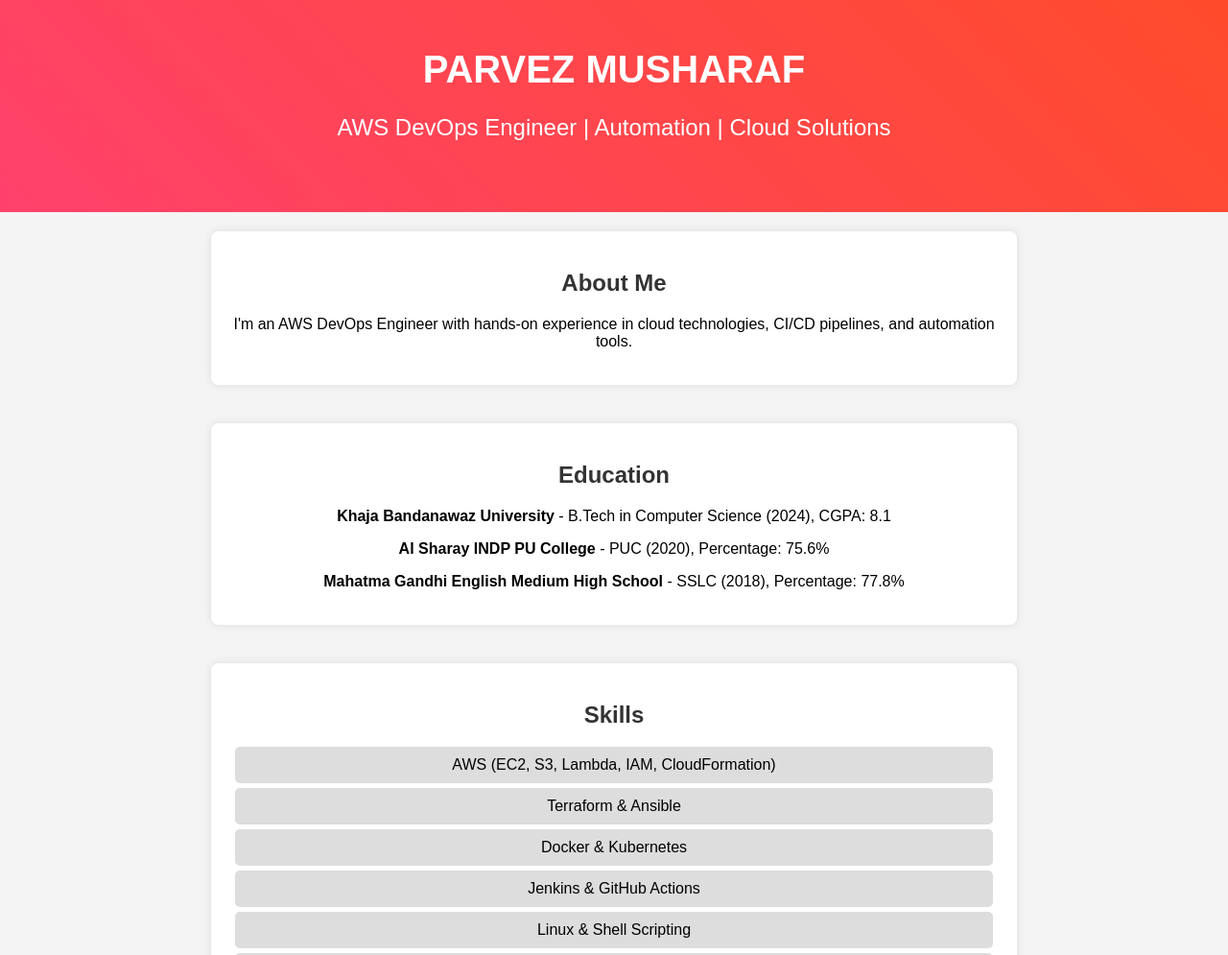
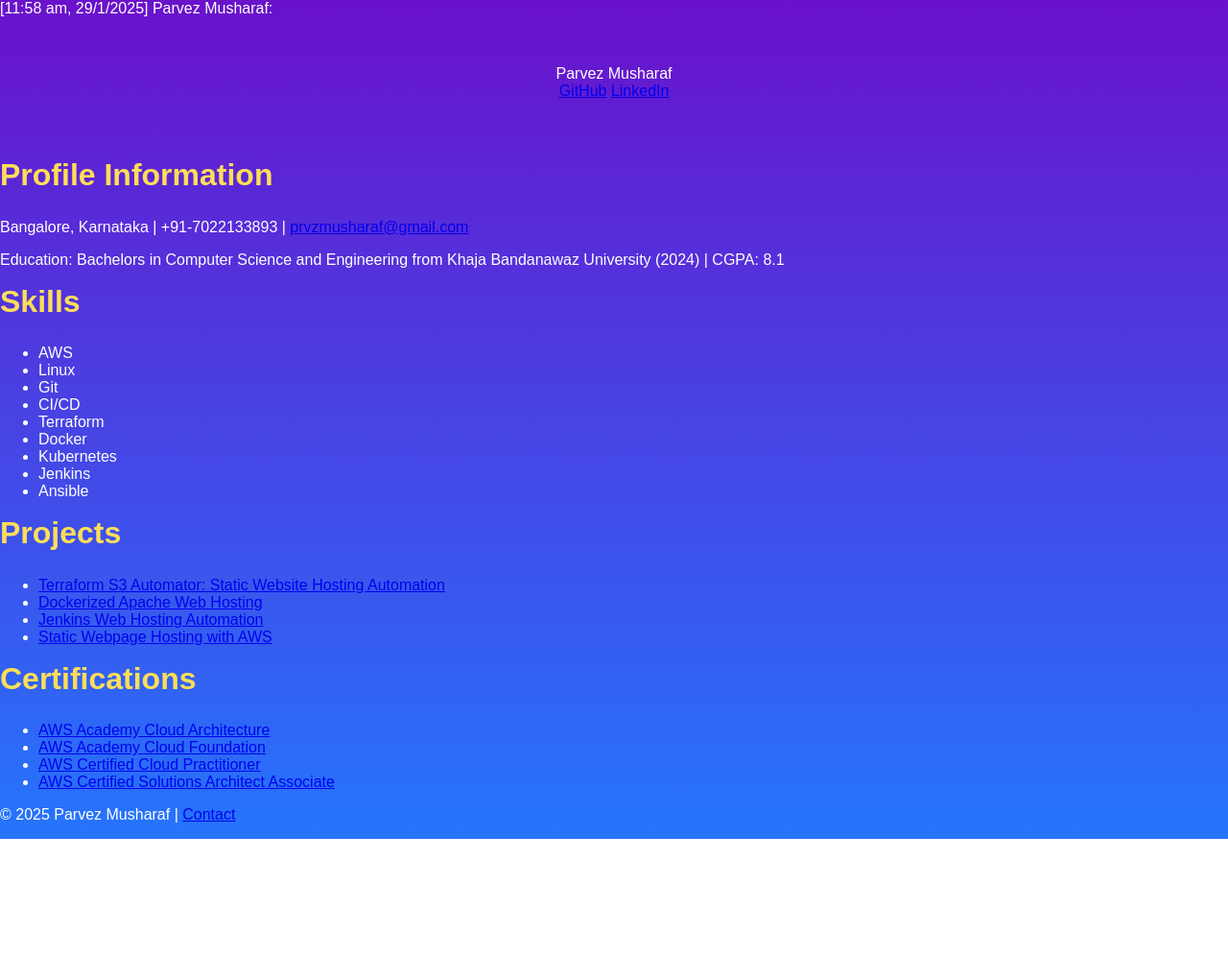
Before and after one commit to parvez-62/Static-Webpage-Hosting, a plain HTML site: page index.html in a window 1280 px wide. Shown: the top 995 px of the page at 96% size. After the commit the page ends 874 px from the top, so only its background shows below. Drawn offline with Linux system fonts and the light colour scheme.

Commit message:
Update index.html

```diff
--- a/index.html
+++ b/index.html
@@ -1,131 +1,164 @@
-<!DOCTYPE html>
+[11:58 am, 29/1/2025] Parvez Musharaf: <!DOCTYPE html>
 <html lang="en">
 <head>
     <meta charset="UTF-8">
     <meta name="viewport" content="width=device-width, initial-scale=1.0">
-    <title>Parvez Musharaf | AWS DevOps Engineer</title>
+    <title>Parvez Musharaf</title>
     <style>
         body {
-            font-family: Arial, sans-serif;
+            font-family: 'Arial', sans-serif;
             margin: 0;
             padding: 0;
+            background: linear-gradient(to bottom, #6a11cb, #2575fc);
+            color: white;
+            overflow-x: hidden;
+        }
+
+        header {
+            text-align: center;
+            padding: 50px 20px;
+        }
+
+        h1 {
+            font-size: 3rem;
+            margin: 0;
+            animation: fadeIn 2s ease-in-out;
+        }
+
+        h2 {
+            font-size: 2rem;
+            margin-top: 10px;
+            color: #ffdd59;
+            animat…
+[12:25 pm, 29/1/2025] Parvez Musharaf: <!DOCTYPE html>
+<html lang="en">
+<head>
+    <meta charset="UTF-8">
+    <meta name="viewport" content="width=device-width, initial-scale=1.0">
+    <title>Parvez Musharaf - Portfolio</title>
+    <link href="https://fonts.googleapis.com/css2?family=Poppins:wght@300;400;600&display=swap" rel="stylesheet">
+    <style>
+        * {
+            margin: 0;
+            padding: 0;
+            box-sizing: border-box;
+            font-family: 'Poppins', sans-serif;
+        }
+        body {
             background-color: #f4f4f4;
-            text-align: center;
-            overflow-y: scroll;
+            color: #333;
         }
         header {
-            background: linear-gradient(45deg, #ff416c, #ff4b2b);
-            color: white;
-            padding: 50px;
-            font-size: 24px;
-            position: relative;
+            background: #1e3a8a;
+            color: #fff;
+            padding: 20px;
+            text-align: center;
+            font-size: 2em;
         }
-        @keyframes fadeIn {
-            0% { opacity: 0; transform: scale(0.8); }
-            100% { opacity: 1; transform: scale(1); }
-        }
-        .animated-name {
-            font-size: 40px;
-            font-weight: bold;
+        header a {
             color: #fff;
-            animation: fadeIn 2s ease-in-out;
+            text-decoration: none;
+            margin: 0 10px;
+            font-size: 1.2em;
         }
         section {
+            padding: 40px 20px;
+        }
+        .container {
+            width: 80%;
+            margin: auto;
+        }
+        .profile-info, .skills, .projects, .certifications {
+            background: #fff;
+            border-radius: 8px;
+            box-shadow: 0 4px 6px rgba(0, 0, 0, 0.1);
+            margin-bottom: 20px;
             padding: 20px;
         }
-        .container {
-            max-width: 800px;
-            margin: auto;
-            background: white;
+        .profile-info h2, .skills h2, .projects h2, .certifications h2 {
+            font-size: 1.5em;
+            color: #1e3a8a;
+            margin-bottom: 20px;
+        }
+        .skills ul, .projects ul, .certifications ul {
+            list-style-type: none;
+            margin-left: 20px;
+        }
+        .skills li, .projects li, .certifications li {
+            margin: 10px 0;
+        }
+        .projects li a, .certifications li a {
+            color: #1e3a8a;
+            text-decoration: none;
+        }
+        footer {
+            text-align: center;
             padding: 20px;
-            border-radius: 8px;
-            box-shadow: 0 0 10px rgba(0, 0, 0, 0.1);
+            background-color: #1e3a8a;
+            color: #fff;
         }
-        h1, h2 {
-            color: #333;
-        }
-        ul {
-            list-style: none;
-            padding: 0;
-        }
-        li {
-            background: #ddd;
-            margin: 5px;
-            padding: 10px;
-            border-radius: 5px;
-        }
-        a {
+        footer a {
+            color: #fff;
             text-decoration: none;
-            color: #007bff;
         }
     </style>
 </head>
 <body>
+
 <header>
-        <div class="animated-name">PARVEZ MUSHARAF</div>
-        <p>AWS DevOps Engineer | Automation | Cloud Solutions</p>
+    <div>Parvez Musharaf</div>
+    <div>
+        <a href="https://github.com/parvez-62/terraform.git" target="_blank">GitHub</a>
+        <a href="https://www.linkedin.com/in/parvez-musharaf/" target="_blank">LinkedIn</a>
+    </div>
 </header>
-    <section>
-        <div class="container">
-            <h2>About Me</h2>
-            <p>I'm an AWS DevOps Engineer with hands-on experience in cloud technologies, CI/CD pipelines, and automation tools.</p>
+
+<section class="container">
+    <div class="profile-info">
+        <h2>Profile Information</h2>
+        <p>Bangalore, Karnataka | +91-7022133893 | <a href="mailto:prvzmusharaf@gmail.com">prvzmusharaf@gmail.com</a></p>
+        <p>Education: Bachelors in Computer Science and Engineering from Khaja Bandanawaz University (2024) | CGPA: 8.1</p>
     </div>
-    </section>
-    <section>
-        <div class="container">
-            <h2>Education</h2>
-            <p><strong>Khaja Bandanawaz University</strong> - B.Tech in Computer Science (2024), CGPA: 8.1</p>
-            <p><strong>Al Sharay INDP PU College</strong> - PUC (2020), Percentage: 75.6%</p>
-            <p><strong>Mahatma Gandhi English Medium High School</strong> - SSLC (2018), Percentage: 77.8%</p>
-        </div>
-    </section>
-    <section>
-        <div class="container">
+
+    <div class="skills">
         <h2>Skills</h2>
         <ul>
-                <li>AWS (EC2, S3, Lambda, IAM, CloudFormation)</li>
-                <li>Terraform & Ansible</li>
-                <li>Docker & Kubernetes</li>
-                <li>Jenkins & GitHub Actions</li>
-                <li>Linux & Shell Scripting</li>
-                <li>CI/CD & Automation</li>
+            <li>AWS</li>
+            <li>Linux</li>
+            <li>Git</li>
+            <li>CI/CD</li>
+            <li>Terraform</li>
+            <li>Docker</li>
+            <li>Kubernetes</li>
+            <li>Jenkins</li>
+            <li>Ansible</li>
+        </ul>
+    </div>
+
+    <div class="projects">
+        <h2>Projects</h2>
+        <ul>
+            <li><a href="https://github.com/parvez-62/terraform" target="_blank">Terraform S3 Automator: Static Website Hosting Automation</a></li>
+            <li><a href="https://github.com/parvez-62/Dockerized-Apache-Web-Hosting" target="_blank">Dockerized Apache Web Hosting</a></li>
+            <li><a href="https://github.com/parvez-62/Jenkins-Web-Hosting-Automation" target="_blank">Jenkins Web Hosting Automation</a></li>
+            <li><a href="https://github.com/parvez-62/Static-Webpage-Hosting" target="_blank">Static Webpage Hosting with AWS</a></li>
+        </ul>
+    </div>
+
+    <div class="certifications">
+        <h2>Certifications</h2>
+        <ul>
+            <li><a href="https://aws.amazon.com/training/course-descriptions/cloud-architecture/" target="_blank">AWS Academy Cloud Architecture</a></li>
+            <li><a href="https://aws.amazon.com/training/course-descriptions/cloud-foundation/" target="_blank">AWS Academy Cloud Foundation</a></li>
+            <li><a href="https://www.udemy.com/certificate/UC-08b4c330-b75f-428f-b85c-fcde36dd4593" target="_blank">AWS Certified Cloud Practitioner</a></li>
+            <li><a href="https://www.udemy.com/certificate/UC-4e2d645f-f444-4d09-83c6-48b13cf436ff" target="_blank">AWS Certified Solutions Architect Associate</a></li>
         </ul>
     </div>
 </section>
-    <section>
-        <div class="container">
-            <h2>Projects</h2>
-            <ul>
-                <li><a href="https://github.com/parvez-62/Static-Webpage-Hosting" target="_blank">Static Webpage Hosting with AWS S3 & CloudFront</a></li>
-                <li><a href="https://github.com/parvez-62/Terraform-S3-Automator" target="_blank">Terraform S3 Automator: Static Website Hosting Automation</a></li>
-                <li><a href="https://github.com/parvez-62/Dockerized-Apache-Web-Hosting" target="_blank">Dockerized Apache Web Hosting</a></li>
-                <li><a href="https://github.com/parvez-62/Jenkins-Web-Hosting-Automation" target="_blank">Jenkins Web Hosting Automation</a></li>
-                <li><a href="#">Multi-Region AWS Deployment with Disaster Recovery</a></li>
-                <li><a href="#">Automated Web Hosting with Jenkins & Ansible</a></li>
-            </ul>
-        </div>
-    </section>
-    <section>
-        <div class="container">
-            <h2>Certifications</h2>
-            <ul>
-                <li><a href="#">AWS Academy Cloud Architecture - AWS Training</a></li>
-                <li><a href="#">AWS Academy Cloud Foundation - AWS Training</a></li>
-                <li><a href="#">AWS Certified Cloud Practitioner - Udemy</a></li>
-                <li><a href="#">AWS Certified Solutions Architect Associate - Udemy</a></li>
-                <li><a href="#">AWS Solutions Architect Associate - Karnataka German Technical Training Institute</a></li>
-                <li><a href="#">Cloud Administrator - Way2Wingz Pvt. Ltd.</a></li>
-            </ul>
-        </div>
-    </section>
-    <section>
-        <div class="container">
-            <h2>Contact</h2>
-            <p>Email: prvzmusharaf@gmail.com</p>
-            <p>Phone: 7022133893</p>
-            <p>GitHub: <a href="https://github.com/parvez-62" target="_blank">github.com/parvez-62</a></p>
-            <p>LinkedIn: <a href="https://www.linkedin.com/in/parvez-musharaf-36a795304?utm_source=share&utm_campaign=share_via&utm_content=profile&utm_medium=android_app" target="_blank">linkedin.com/in/parvez-musharaf-36a795304</a></p>
-        </div>
-    </section>
+
+<footer>
+    <p>&copy; 2025 Parvez Musharaf | <a href="mailto:prvzmusharaf@gmail.com">Contact</a></p>
+</footer>
+
 </body>
 </html>
```
Lines whose indentation alone changed are shown as unchanged.
